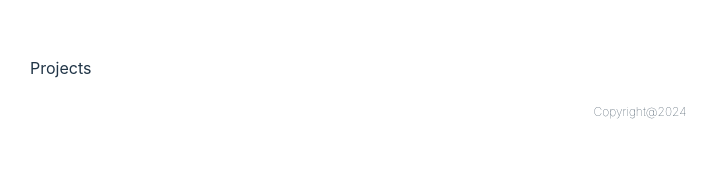
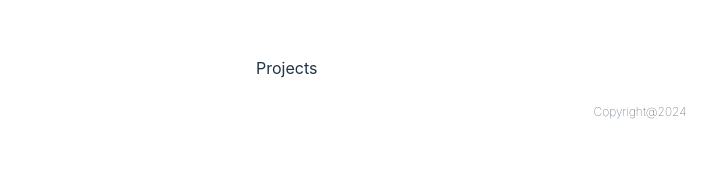
Before and after one commit to Akhi1Codes/portfolio, a React (Vite) app: page /projects in a window 1280 px wide. Shown: the top 194 px of the page, without its empty margins (0-717 px from the left). Built offline with nearby package versions, Linux system fonts and the light colour scheme.

Commit message:
changed webiste size and added project.jsx

```diff
--- a/src/App.jsx
+++ b/src/App.jsx
@@ -5,9 +5,11 @@ import { createBrowserRouter, RouterProvider, Outlet } from "react-router-dom";
 
 const AppLayout = () => (
   <>
-    <Nav />
-    <Outlet />
-    <Footer />
+    <div className=" w-[768px]">
+      <Nav />
+      <Outlet />
+      <Footer />
+    </div>
   </>
 );
 
--- a/src/index.css
+++ b/src/index.css
@@ -17,6 +17,10 @@
   -moz-osx-font-smoothing: grayscale;
 }
 
+#root {
+  display: flex;
+  justify-content: center;
+}
 a {
   font-weight: 500;
   color: #ffffff;
--- /dev/null
+++ b/src/pages/Projects.jsx
@@ -0,0 +1,5 @@
+const Projects = () => {
+  return <></>;
+};
+
+export default Projects;
```
